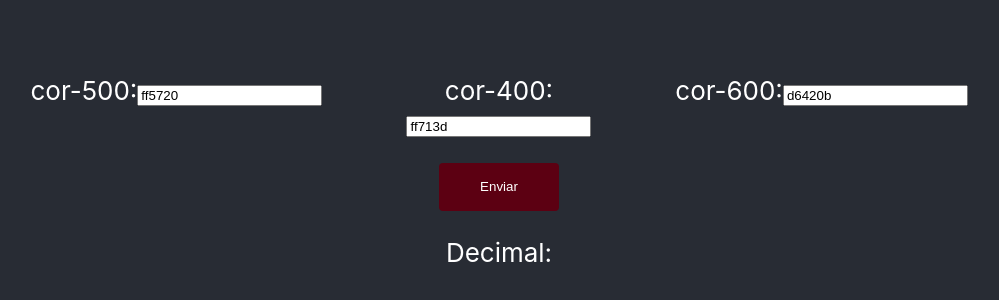
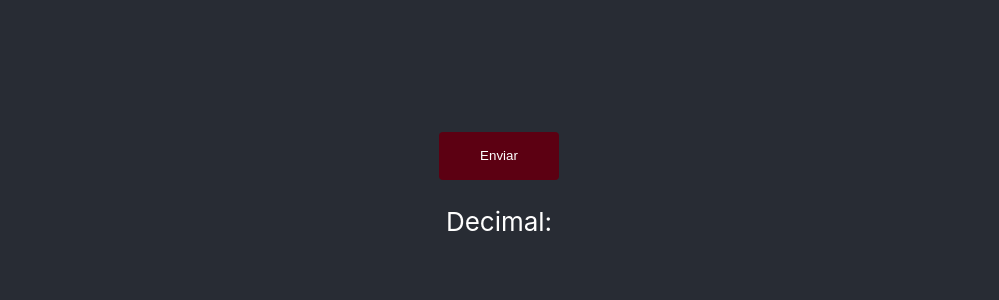
Before and after one commit to Superlogica/designsystem, a React (Create React App) app: page / in a window 1280 px wide. Shown: the part 216-516 px from the top of the page, without its empty margins (141-1140 px from the left). Built offline with nearby package versions, Linux system fonts and the light colour scheme.

Commit message:
alteracao

```diff
--- a/src/App.js
+++ b/src/App.js
@@ -7,56 +7,16 @@ class App extends React.Component {
   constructor(props) {
     super(props);
     this.state = {
-      decimalColor: '111',
-      cor :{
-        cor50:'',
-        cor100:'',
-        cor200:'',
-        cor300:'',
-        cor400:'ff713d',
-        cor500:'ff5720',
-        cor600:'d6420b',
-        cor700:'',
-        cor800:'',
-        cor900:'',
-        cor950:'',
-      }
+      teste: 'teste'
     };
-  }
-
-  convertHexaDec = async (cor) => {
-    let decimal = parseInt(cor,16);
-    return decimal;
-  }
-
-
-  convertDecHexa = async (cor) => {
-    let decimal = cor.toString(16);
-    return decimal;
   }
 
   handleChange = (event) => {
     let id = event.target.id;
-    let cor = this.state.cor;
-    cor[id] = event.target.value;
-    this.setState({ cor });
   }
 
-  calculadora = async (c1,c2,c3) =>{
-    c1 = await this.convertHexaDec(c1);
-    c2 = await this.convertHexaDec(c2);
-    c3 = await this.convertHexaDec(c3);
-    let retorno = {
-      menor: c2 - c1,
-      maior: c3 - c2
-    }
-    return retorno;
-  }
-
-  handleSubmit = async () =>{
-    let cores = this.state.cor;
-    let hexa = cores.cor400.replace('#','');
-    let split = hexa.match(/.{1,2}/g);
+  handleSubmit = () =>{
+    console.log(this.state);
 
   }
 
@@ -64,26 +24,6 @@ render(){
     return (
       <Container>
         <div className="App">
-          <Row>
-            <Col>
-            <label>
-              cor-500:
-              <input type="text" id="cor500" value="ff5720" onChange={this.handleChange}/>
-            </label>
-            </Col>
-            <Col>
-            <label>
-              cor-400:
-              <input type="text" id="cor400" value="ff713d" onChange={this.handleChange}/>
-            </label>
-            </Col>
-            <Col>
-            <label>
-              cor-600:
-              <input type="text"id="cor600" value="d6420b" onChange={this.handleChange} />
-            </label>
-            </Col>
-            </Row>
             <p>
               <Button bgColor="pink900" onClick={this.handleSubmit}>Enviar</Button>
             </p>
--- a/src/resources/colors.js
+++ b/src/resources/colors.js
@@ -1,5 +1,13 @@
 
 export default {
+    /**PRINCIPAIS */
+    default:'#333a46',
+    primary: '#006aff',
+    success: '#1adf79',
+    info: '#00b8ff',
+    danger:'#f83333',
+    warning: '#ffc02a',
+    /**DEMAIS CORES */
     default:'#333a46',
     acqua: '#00dec3',
     acqua100: '#b8f6eb',
--- a/src/resources/fontColor.js
+++ b/src/resources/fontColor.js
@@ -9,7 +9,7 @@ const setColor = (hexa) =>{
         });
         console.log(total);
         if(total/3 >128){
-            return "#000000";
+            return "#1e232c";
         }else{
             return "#FFFFFF";
         }
```
